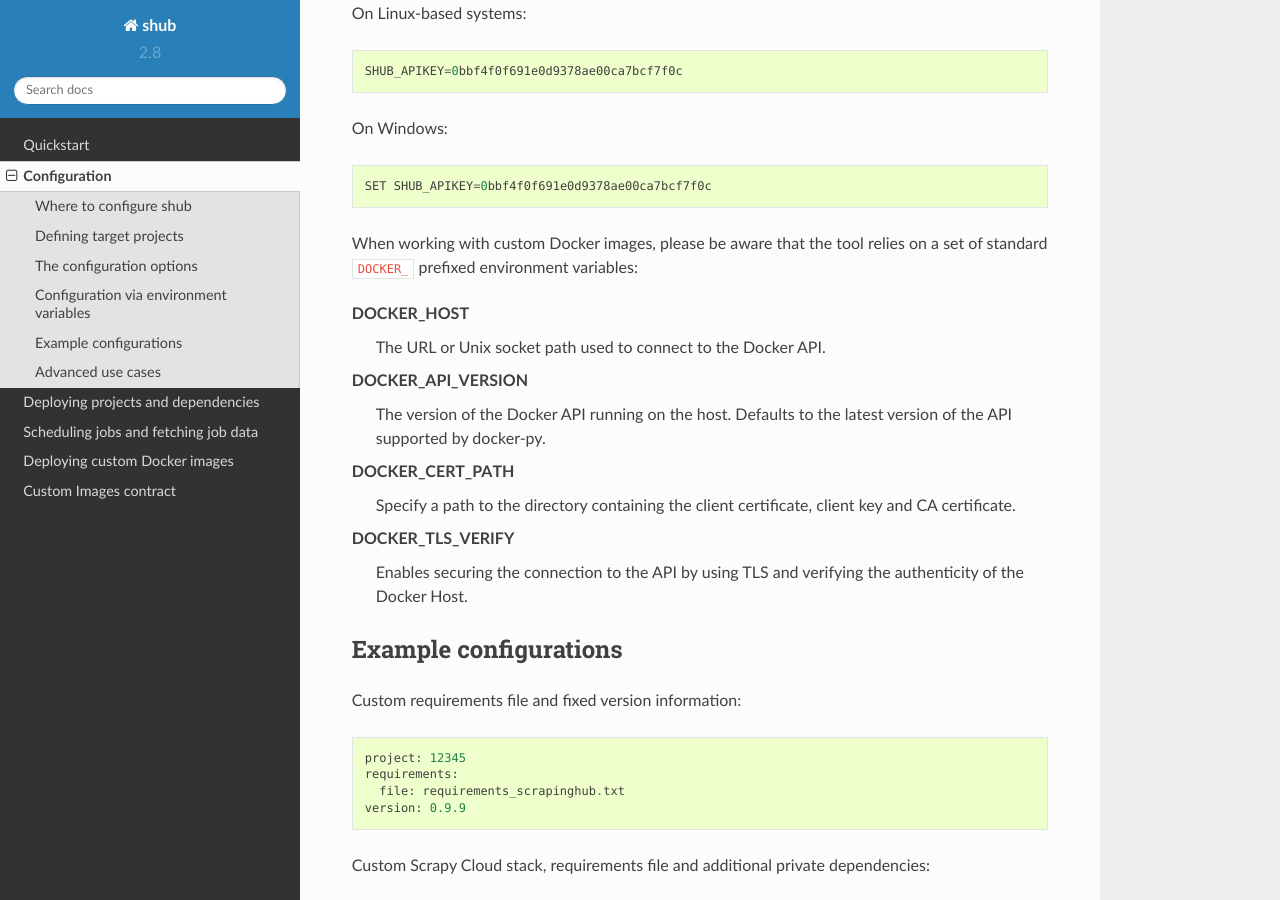
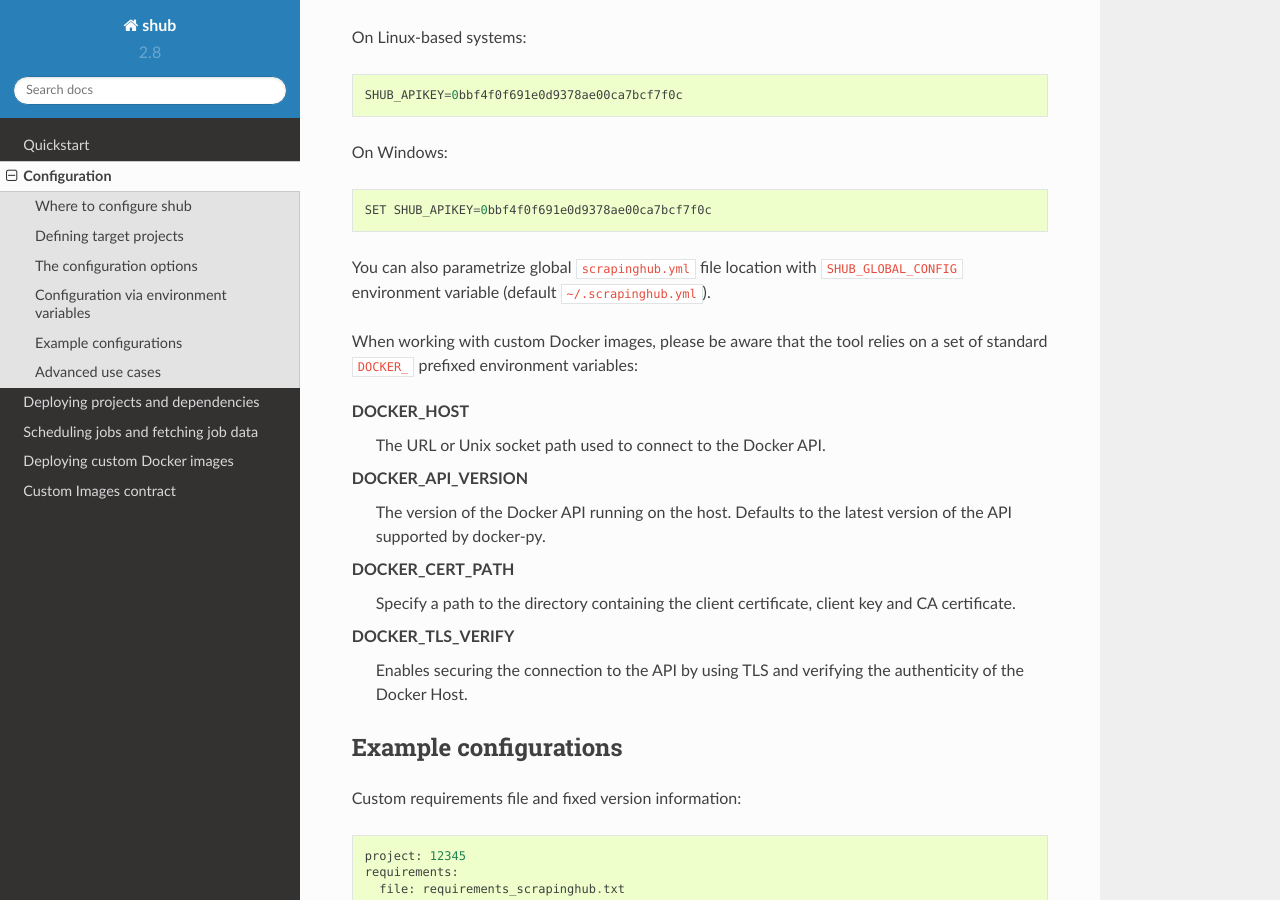
Before and after one commit to scrapinghub/shub, a Sphinx documentation site: the page built from docs/configuration.rst, in a window 1280 px wide and 900 px high, scrolled down 2144 px. Built offline with Sphinx 7.4.7 and the Read the Docs theme 2.0.0, drawn with Linux system fonts in a browser that asks for light colours; some of the changed text lies outside the part shown.

Commit message:
Extend with info about SHUB_GLOBAL_CONFIG

```diff
--- a/docs/configuration.rst
+++ b/docs/configuration.rst
@@ -11,7 +11,8 @@
 
 * ``~/.scrapinghub.yml`` -- this file contains global configuration like
   your API key. It is automatically created in your home directory when you run
-  ``shub login``.
+  ``shub login``. You can also change the default location with an environment
+  variable, check an appropriate section below.
 * ``scrapinghub.yml`` -- this file contains local configuration like the
   project ID or the location of your requirements file. It is automatically
   created in your project directory when you run ``shub deploy`` for the first
@@ -120,6 +121,9 @@
 On Windows::
 
     SET SHUB_APIKEY=0bbf4f0f691e0d9378ae00ca7bcf7f0c
+
+You can also parametrize global ``scrapinghub.yml`` file location with
+``SHUB_GLOBAL_CONFIG`` environment variable (default ``~/.scrapinghub.yml``).
 
 When working with custom Docker images, please be aware that the tool relies
 on a set of standard ``DOCKER_`` prefixed environment variables:
```
